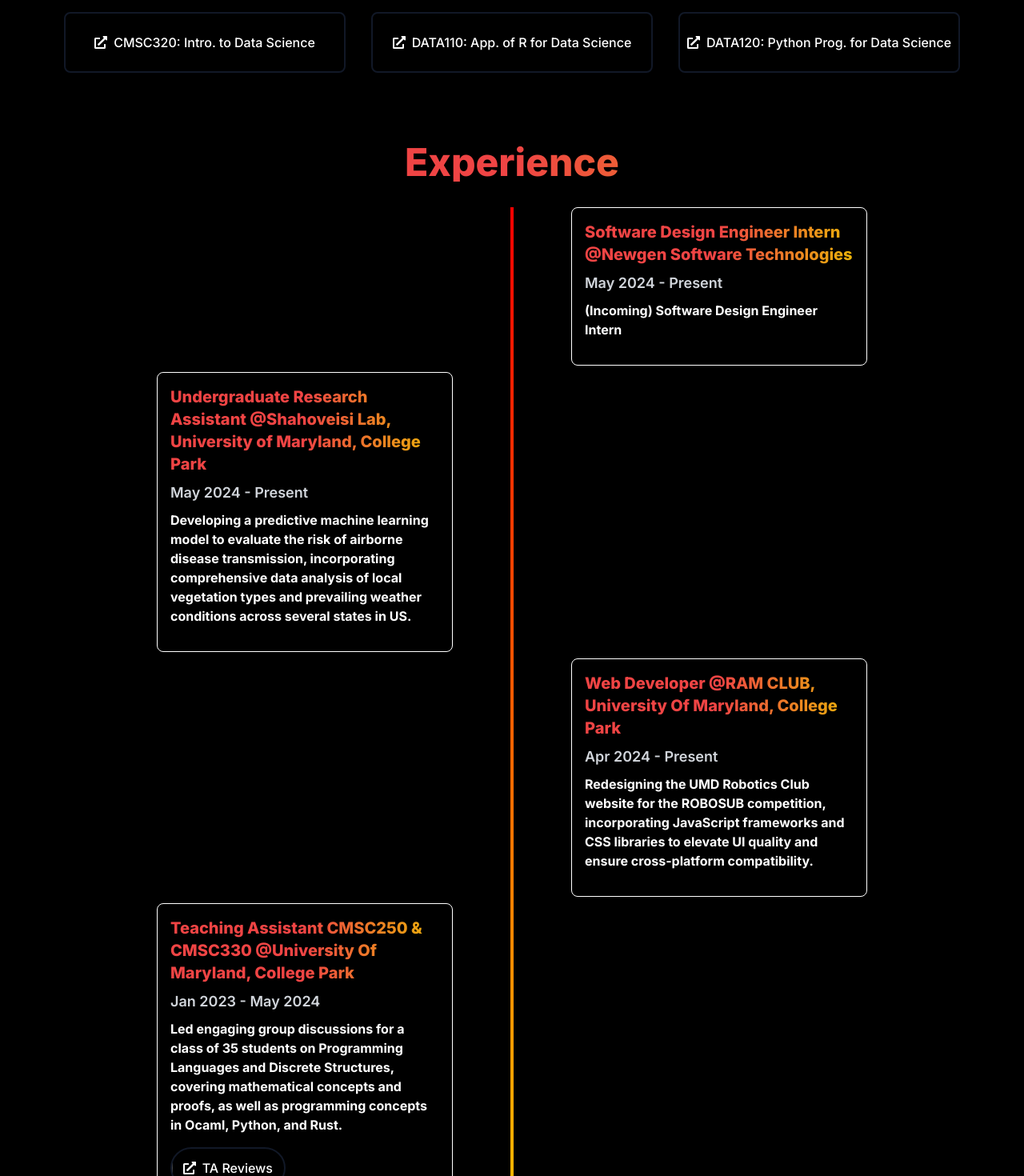
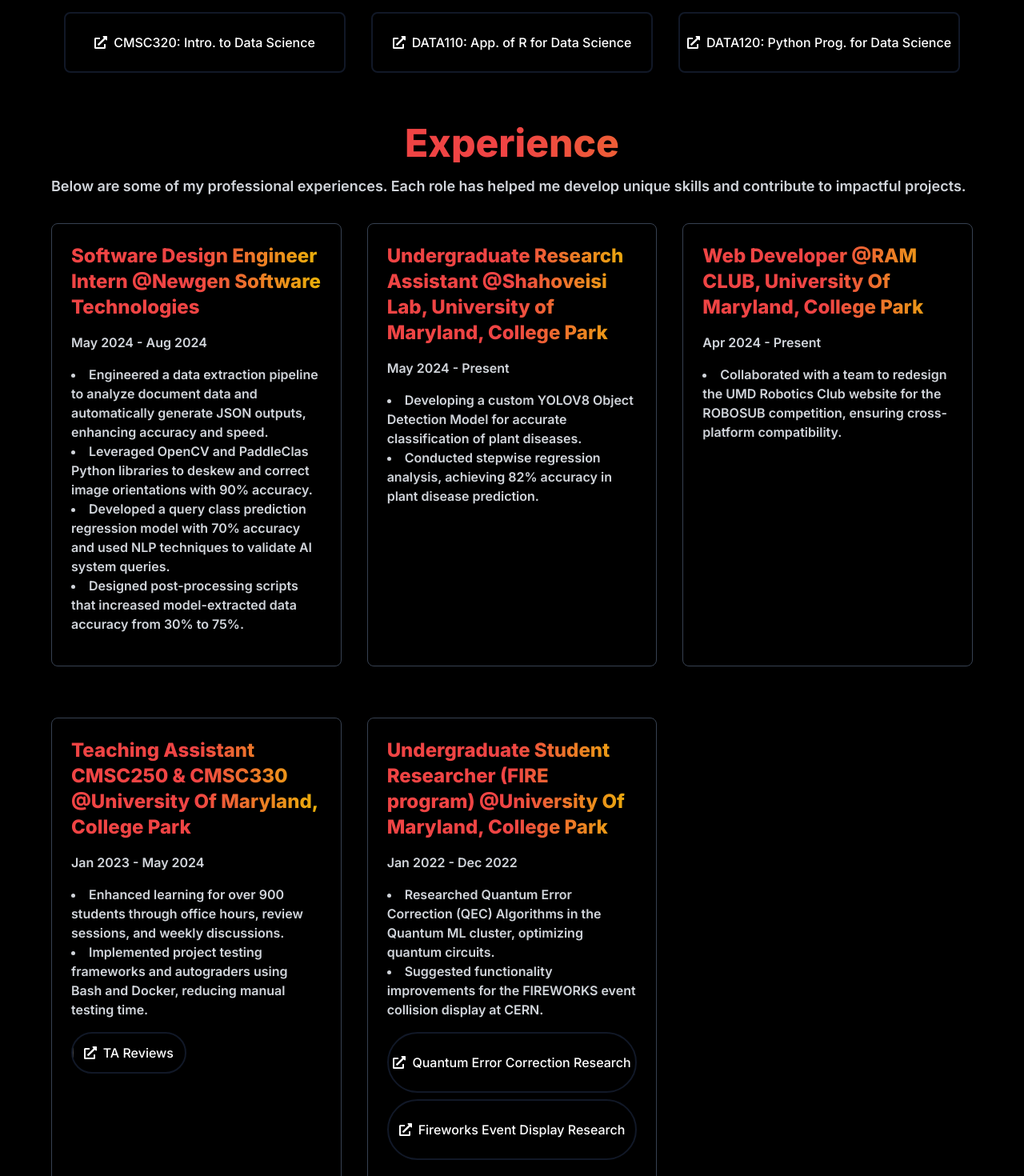
Before and after one commit to Vasu1415/portfolio-vasu, a Next.js app: page / in a window 1280 px wide. Shown: the part 1520-2990 px from the top of the page at 80% size. Built offline with nearby package versions, Linux system fonts and the light colour scheme.

Commit message:
website update

```diff
--- a/components/Experience.jsx
+++ b/components/Experience.jsx
@@ -1,35 +1,164 @@
+// "use client";
+// import React from 'react';
+// import { FaExternalLinkAlt } from 'react-icons/fa';
+
+// const Experience = () => {
+//   const events = [
+//     {
+//       title: 'Software Design Engineer Intern @Newgen Software Technologies',
+//       date: 'May 2024 - Aug 2024',
+//       description: [
+//         'Engineered a data extraction pipeline to analyze document data and automatically generate JSON outputs,eliminating manual tasks and enhancing accuracy and speed.',
+//         'Leveraged OpenCV and PaddleClas Python libraries to deskew and correct image orientations with 90% accuracy,thus enhancing the extraction model’s capability to process and extract data for poorly formatted documents.',
+//         'Developed a query class prediction regression model with an accuracy of 70% and used GuardRail and NLP techniques (TF-IDF, lemmatization) to validate AI system queries and enhance input prompt quality.',
+//         'Designed and developed comprehensive post-processing scripts that enhanced the accuracy of model-extracted data outputs from 30% to 75%, significantly improving result reliability.'
+//       ],
+//     },
+//     {
+//       title: 'Undergraduate Research Assistant @Shahoveisi Lab, University of Maryland, College Park',
+//       date: 'May 2024 - Present',
+//       description: [
+//         'Developing and training a custom YOLOV8 Object Detection Model for accurate classification of plant diseases.',
+//         'Conducted stepwise regression analysis for feature selection and improved data quality to develop a plant disease prediction model, achieving an accuracy of 82% using a linear regression approach.'
+//       ],
+//     },
+//     {
+//       title: 'Web Developer @RAM CLUB, University Of Maryland, College Park',
+//       date: 'Apr 2024 - Present',
+//       description: [
+//         'Collaborating with a team to redesign the UMD Robotics Club website for the ROBOSUB competition, enhancing UI quality and ensuring cross-platform compatibility using modern frameworks and libraries.'
+//       ],
+//     },
+//     {
+//       title: 'Teaching Assistant CMSC250 & CMSC330 @University Of Maryland, College Park',
+//       date: 'Jan 2023 - May 2024',
+//       description: [
+//         'Collaborated with TAs and instructors to enhance learning for over 900 students through office hours, review sessions, and weekly discussions, clarifying key concepts in Rust, Ocaml, Python, and mathematical proofs.',
+//         'Designed and implemented comprehensive project testing frameworks and autograders using Bash shell scripts and Docker, enhancing code validation processes and reducing manual testing time.'
+//       ],
+//       links: [
+//         { url: 'https://planetterp.com/professor/mittal_vasu', name: 'TA Reviews' }
+//       ],
+//     },
+//     {
+//       title: 'Undergraduate Student Researcher (FIRE program) @University Of Maryland, College Park',
+//       date: 'Jan 2022 - Dec 2022',
+//       description: [
+//         'Researched Quantum Error Correction (QEC) Algorithms in the Quantum ML cluster, focusing on optimizing quantum circuits to minimize qubit data loss. Presented a poster on these innovations at the UMD FIRE summit.',
+//         'Researched the FIREWORKS event collision display at CERN and suggested functionality improvements as part of the Simulating Particle Detection cluster.Compiled research findings into a visually informative poster.'
+//       ],
+//       links: [
+//         { url: 'https://www.linkedin.com/in/vasu-mittal-482287213/details/experience/1635554633347/single-media-viewer/?profileId=ACoAADX3weIBc-ivYf1dOG-aDbHTf7pCJLDT7qY', name: 'Quantum Error Correction Research' },
+//         { url: 'https://www.linkedin.com/in/vasu-mittal-482287213/details/experience/1635554631480/single-media-viewer/?profileId=ACoAADX3weIBc-ivYf1dOG-aDbHTf7pCJLDT7qY', name: 'Fireworks Event Display Research' }
+//       ],
+//     },
+//   ];
+
+//   return (
+//     <div className="bg-black text-white py-10" id="experience">
+//       <div className="text-5xl text-center text-transparent bg-clip-text bg-gradient-to-r from-red-500 via-red-500 to-yellow-500 font-extrabold mb-8">Experience</div>
+//       <div className="relative">
+//         <div className="absolute h-full left-1/2 transform -translate-x-1/2 hidden md:block" style={{ background: 'linear-gradient(to bottom, red, yellow)', width: '4px' }}></div>
+//         <div className="space-y-2">
+//           {events.map((event, index) => (
+//             <div
+//               key={index}
+//               className={`flex flex-col md:flex-row items-center justify-between w-full md:w-3/4 mx-auto ${index % 2 === 0 ? 'md:flex-row-reverse' : 'md:flex-row'}`}
+//             >
+//               <div className="w-full md:w-5/12">
+//                 <div className="p-4 rounded-lg shadow-lg border border-white bg-opacity-10 transition-transform transform">
+//                   <h3 className="text-xl text-transparent bg-clip-text bg-gradient-to-r from-red-500 via-red-500 to-yellow-500 font-extrabold mb-2">{event.title}</h3>
+//                   <p className="text-lg font-semibold mb-2 text-gray-300">{event.date}</p>
+//                   <ul className="text-md font-bold mb-4 list-disc list-inside">
+//                     {event.description.map((desc, i) => (
+//                       <li key={i}>{desc}</li>
+//                     ))}
+//                   </ul>
+//                   {event.links && (
+//                     <div className="mt-4">
+//                       {event.links.map((link, linkIndex) => (
+//                         <a
+//                           key={linkIndex}
+//                           href={link.url}
+//                           target="_blank"
+//                           rel="noopener noreferrer"
+//                           className="relative inline-flex items-center justify-center p-4 px-6 py-3 overflow-hidden font-medium text-black transition duration-300 ease-out border-2 border-gray-900 rounded-full shadow-md group"
+//                         >
+//                           <span className="absolute inset-0 flex items-center justify-center w-full h-full text-black duration-300 -translate-x-full bg-white group-hover:translate-x-0 ease">
+//                             <FaExternalLinkAlt className="mr-2" />
+//                             {link.name}
+//                           </span>
+//                           <span className="absolute flex items-center justify-center w-full h-full text-white transition-all duration-300 transform group-hover:translate-x-full ease">
+//                             <FaExternalLinkAlt className="mr-2" />
+//                             {link.name}
+//                           </span>
+//                           <span className="relative invisible font-extrabold">{link.name}</span>
+//                         </a>
+//                       ))}
+//                     </div>
+//                   )}
+//                 </div>
+//               </div>
+//             </div>
+//           ))}
+//         </div>
+//       </div>
+//     </div>
+//   );
+// };
+
+// export default Experience;
+
 import React from 'react';
 import { FaExternalLinkAlt } from 'react-icons/fa';
 
-const Experience = () => {
-  const events = [
+const experiences = [
   {
     title: 'Software Design Engineer Intern @Newgen Software Technologies',
-      date: 'May 2024 - Present',
-      description: '(Incoming) Software Design Engineer Intern',
+    date: 'May 2024 - Aug 2024',
+    description: [
+      'Engineered a data extraction pipeline to analyze document data and automatically generate JSON outputs, enhancing accuracy and speed.',
+      'Leveraged OpenCV and PaddleClas Python libraries to deskew and correct image orientations with 90% accuracy.',
+      'Developed a query class prediction regression model with 70% accuracy and used NLP techniques to validate AI system queries.',
+      'Designed post-processing scripts that increased model-extracted data accuracy from 30% to 75%.',
+    ],
+    links: [],
   },
   {
     title: 'Undergraduate Research Assistant @Shahoveisi Lab, University of Maryland, College Park',
     date: 'May 2024 - Present',
-      description: 'Developing a predictive machine learning model to evaluate the risk of airborne disease transmission, incorporating comprehensive data analysis of local vegetation types and prevailing weather conditions across several states in US.',
+    description: [
+      'Developing a custom YOLOV8 Object Detection Model for accurate classification of plant diseases.',
+      'Conducted stepwise regression analysis, achieving 82% accuracy in plant disease prediction.',
+    ],
+    links: [],
   },
   {
     title: 'Web Developer @RAM CLUB, University Of Maryland, College Park',
     date: 'Apr 2024 - Present',
-      description: 'Redesigning the UMD Robotics Club website for the ROBOSUB competition, incorporating JavaScript frameworks and CSS libraries to elevate UI quality and ensure cross-platform compatibility.',
+    description: [
+      'Collaborated with a team to redesign the UMD Robotics Club website for the ROBOSUB competition, ensuring cross-platform compatibility.',
+    ],
+    links: [],
   },
   {
     title: 'Teaching Assistant CMSC250 & CMSC330 @University Of Maryland, College Park',
     date: 'Jan 2023 - May 2024',
-      description: 'Led engaging group discussions for a class of 35 students on Programming Languages and Discrete Structures, covering mathematical concepts and proofs, as well as programming concepts in Ocaml, Python, and Rust.',
+    description: [
+      'Enhanced learning for over 900 students through office hours, review sessions, and weekly discussions.',
+      'Implemented project testing frameworks and autograders using Bash and Docker, reducing manual testing time.',
+    ],
     links: [
-        { url: 'https://planetterp.com/professor/mittal_vasu', name: 'TA Reviews' }
+      { url: 'https://planetterp.com/professor/mittal_vasu', name: 'TA Reviews' },
     ],
   },
   {
     title: 'Undergraduate Student Researcher (FIRE program) @University Of Maryland, College Park',
     date: 'Jan 2022 - Dec 2022',
-      description: 'Explored Quantum Error Correction (QEC) Algorithms within the Quantum ML cluster and researched the FIREWORKS event collision display at CERN and suggested functionality improvements as part of the Simulating Particle Detection cluster.',
+    description: [
+      'Researched Quantum Error Correction (QEC) Algorithms in the Quantum ML cluster, optimizing quantum circuits.',
+      'Suggested functionality improvements for the FIREWORKS event collision display at CERN.',
+    ],
     links: [
       { url: 'https://www.linkedin.com/in/vasu-mittal-482287213/details/experience/1635554633347/single-media-viewer/?profileId=ACoAADX3weIBc-ivYf1dOG-aDbHTf7pCJLDT7qY', name: 'Quantum Error Correction Research' },
       { url: 'https://www.linkedin.com/in/vasu-mittal-482287213/details/experience/1635554631480/single-media-viewer/?profileId=ACoAADX3weIBc-ivYf1dOG-aDbHTf7pCJLDT7qY', name: 'Fireworks Event Display Research' }
@@ -37,32 +166,32 @@
   },
 ];
 
+const Experience = () => {
   return (
-    <div className="bg-black text-white py-10" id="experience">
-      <div className="text-5xl text-center text-transparent bg-clip-text bg-gradient-to-r from-red-500 via-red-500 to-yellow-500 font-extrabold mb-8">Experience</div>
-      <div className="relative">
-        <div className="absolute h-full left-1/2 transform -translate-x-1/2 hidden md:block" style={{ background: 'linear-gradient(to bottom, red, yellow)', width: '4px' }}></div>
-        <div className="space-y-2">
-          {events.map((event, index) => (
-            <div
-              key={index}
-              className={`flex flex-col md:flex-row items-center justify-between w-full md:w-3/4 mx-auto ${index % 2 === 0 ? 'md:flex-row-reverse' : 'md:flex-row'}`}
-            >
-              <div className="w-full md:w-5/12">
-                <div className="p-4 rounded-lg shadow-lg border border-white bg-opacity-10 transition-transform transform">
-                  <h3 className="text-xl text-transparent bg-clip-text bg-gradient-to-r from-red-500 via-red-500 to-yellow-500 font-extrabold mb-2">{event.title}</h3>
-                  <p className="text-lg font-semibold mb-2 text-gray-300">{event.date}</p>
-                  <p className="text-md font-bold mb-4">{event.description}</p>
-                  {event.links && (
+    <div className="container mx-auto p-4 bg-black" id='experience'>
+      <h2 className="text-5xl text-center text-transparent bg-clip-text bg-gradient-to-r from-red-500 via-red-500 to-yellow-500 mb-4 font-extrabold">Experience</h2>
+      <p className="text-base font-semibold lg:text-lg text-gray-300 mb-8">
+        Below are some of my professional experiences. Each role has helped me develop unique skills and contribute to impactful projects.
+      </p>
+      <div className="grid grid-cols-1 md:grid-cols-2 lg:grid-cols-3 gap-8">
+        {experiences.map((experience, index) => (
+          <div key={index} className="border border-gray-700 shadow-lg rounded-lg overflow-hidden mb-8 transition-transform transform">
+            <div className="p-6">
+              <h2 className="text-2xl text-transparent bg-clip-text bg-gradient-to-r from-red-500 via-red-500 to-yellow-500 mb-4 font-extrabold">{experience.title}</h2>
+              <p className="text-gray-300 mb-4 font-semibold">{experience.date}</p>
+              <ul className="text-gray-300 mb-4 font-semibold list-disc list-inside">
+                {experience.description.map((desc, i) => (
+                  <li key={i}>{desc}</li>
+                ))}
+              </ul>
               <div className="mt-4">
-                      {event.links.map((link, linkIndex) => (
+                {experience.links.map((link, linkIndex) => (
                   <a
                     key={linkIndex}
                     href={link.url}
                     target="_blank"
                     rel="noopener noreferrer"
-                          className="relative inline-flex items-center justify-center p-4 px-6 py-3 overflow-hidden font-medium text-black transition duration-300 ease-out border-2 border-gray-900 rounded-full shadow-md group"
-                        >
+                    className="relative inline-flex items-center justify-center p-4 px-6 py-3 overflow-hidden font-medium text-black transition duration-300 ease-out border-2 border-gray-900 rounded-full shadow-md group mb-2 block">
                     <span className="absolute inset-0 flex items-center justify-center w-full h-full text-black duration-300 -translate-x-full bg-white group-hover:translate-x-0 ease">
                       <FaExternalLinkAlt className="mr-2" />
                       {link.name}
@@ -75,12 +204,9 @@
                   </a>
                 ))}
               </div>
-                  )}
-                </div>
             </div>
           </div>
         ))}
-        </div>
       </div>
     </div>
   );
--- a/components/HeroSection.jsx
+++ b/components/HeroSection.jsx
@@ -30,7 +30,7 @@
                     I&apos;m a developer who is dedicated to using his current skills and learning new things to create efficient and smarter solutions that have a positive impact on society.
                 </p>
                 <div className="grid grid-cols-1 md:grid-cols-2 gap-4">
-                    <a href="https://drive.google.com/file/d/18vhGNzVBiZ1Zti3KN0kN7g2tjVzcMxlj/view" target="_blank" className="relative inline-flex items-center justify-center p-4 px-6 py-3 overflow-hidden font-medium text-black transition duration-300 ease-out border-2 border-gray-900 rounded-full shadow-md group">
+                    <a href="https://drive.google.com/file/d/1K_7F8nRnPARJ14xJV7IQ_4jI0BLvFijG/view" target="_blank" className="relative inline-flex items-center justify-center p-4 px-6 py-3 overflow-hidden font-medium text-black transition duration-300 ease-out border-2 border-gray-900 rounded-full shadow-md group">
                         <span className="absolute inset-0 flex items-center justify-center w-full h-full text-black duration-300 -translate-x-full bg-white group-hover:translate-x-0 ease">
                             <FaExternalLinkAlt className="mr-2" />
                             Resume
@@ -42,7 +42,7 @@
                         <span className="relative invisible">Resume</span>
                     </a>
 
-                    <a href="mailto:vmittal1@umd.edu" target="_blank" className="relative inline-flex items-center justify-center p-4 px-6 py-3 overflow-hidden font-medium text-black transition duration-300 ease-out border-2 border-gray-900 rounded-full shadow-md group">
+                    <a href="mailto:vmittal1@terpmail.umd.edu" target="_blank" className="relative inline-flex items-center justify-center p-4 px-6 py-3 overflow-hidden font-medium text-black transition duration-300 ease-out border-2 border-gray-900 rounded-full shadow-md group">
                         <span className="absolute inset-0 flex items-center justify-center w-full h-full text-red duration-300 -translate-x-full bg-white group-hover:translate-x-0 ease">
                             <FaEnvelope className="mr-2" />
                             Contact Me
```
Also changed, not shown: components/RelevantCoursework.jsx (+8 -1 lines). Lines whose indentation alone changed are shown as unchanged.
